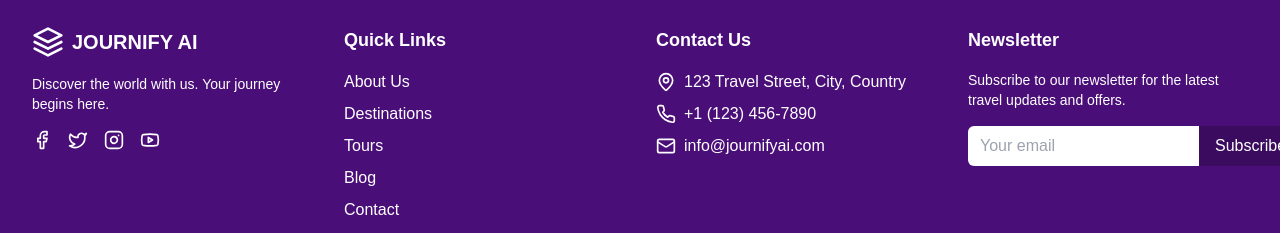
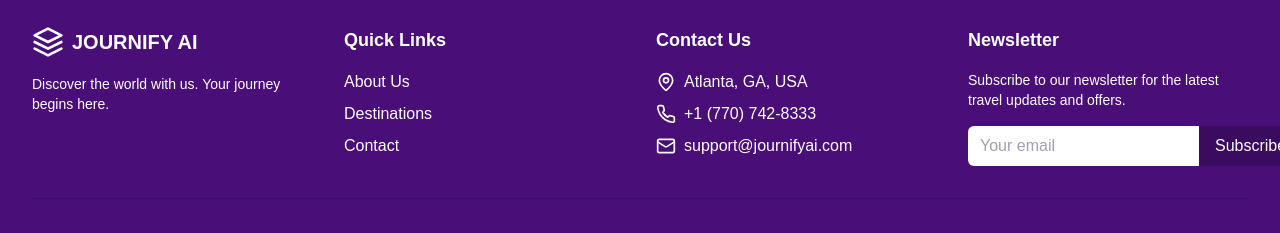
Before and after one commit to Younes43/Plan-My-Trip, a Next.js app: page / in a window 1280 px wide. Shown: the part 2214-2447 px from the top of the page. Built offline with nearby package versions, Linux system fonts and the light colour scheme.

Commit message:
footer update with contact informations

```diff
--- a/src/components/Footer.tsx
+++ b/src/components/Footer.tsx
@@ -26,7 +26,7 @@ const Footer = () => {
               <span className="font-bold text-xl">JOURNIFY AI</span>
             </div>
             <p className="text-sm mb-4">Discover the world with us. Your journey begins here.</p>
-            <div className="flex space-x-4">
+            {/* <div className="flex space-x-4">
               <a href="#" className="hover:text-gray-300">
                 <Facebook className="w-5 h-5" />
               </a>
@@ -39,15 +39,15 @@ const Footer = () => {
               <a href="#" className="hover:text-gray-300">
                 <Youtube className="w-5 h-5" />
               </a>
-            </div>
+            </div> */}
           </div>
           <div>
             <h3 className="font-semibold text-lg mb-4">Quick Links</h3>
             <ul className="space-y-2">
               <li><a href="#" className="hover:text-gray-300">About Us</a></li>
               <li><a href="#" className="hover:text-gray-300">Destinations</a></li>
-              <li><a href="#" className="hover:text-gray-300">Tours</a></li>
-              <li><a href="#" className="hover:text-gray-300">Blog</a></li>
+              {/* <li><a href="#" className="hover:text-gray-300">Tours</a></li> */}
+              {/* <li><a href="#" className="hover:text-gray-300">Blog</a></li> */}
               <li><a href="#" className="hover:text-gray-300">Contact</a></li>
             </ul>
           </div>
@@ -56,15 +56,15 @@ const Footer = () => {
             <ul className="space-y-2">
               <li className="flex items-center">
                 <MapPin className="w-5 h-5 mr-2" />
-                <span>123 Travel Street, City, Country</span>
+                <span>Atlanta, GA, USA</span>
               </li>
               <li className="flex items-center">
                 <Phone className="w-5 h-5 mr-2" />
-                <span>+1 (123) 456-7890</span>
+                <span>+1 (770) 742-8333</span>
               </li>
               <li className="flex items-center">
                 <Mail className="w-5 h-5 mr-2" />
-                <span>info@journifyai.com</span>
+                <span>support@journifyai.com</span>
               </li>
             </ul>
           </div>
```
